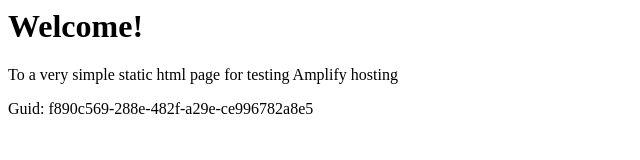
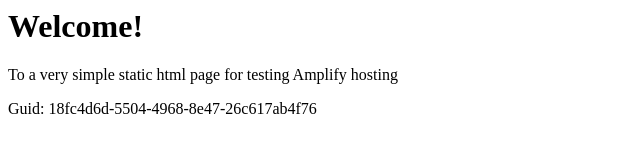
Before and after one commit to aws-aemilia-syd/Github-PR-Commit-Integration-Test-DoNotTouch-Gith-BKMSSQOA-v1-preprod-ap-southeast-2, a website: page src/index.html in a window 1280 px wide. Shown: the full height of the page, 0-640 px from the left. Drawn offline with Linux system fonts and the light colour scheme.

Commit message:
commit from integ tests

```diff
--- a/src/index.html
+++ b/src/index.html
@@ -12,6 +12,6 @@
 <body>
     <h1>Welcome!</h1>
     <p>To a very simple static html page for testing Amplify hosting</p>
-    <p>Guid: f890c569-288e-482f-a29e-ce996782a8e5</p></body>
+    <p>Guid: 18fc4d6d-5504-4968-8e47-26c617ab4f76</p></body>
 
 </html>
```
